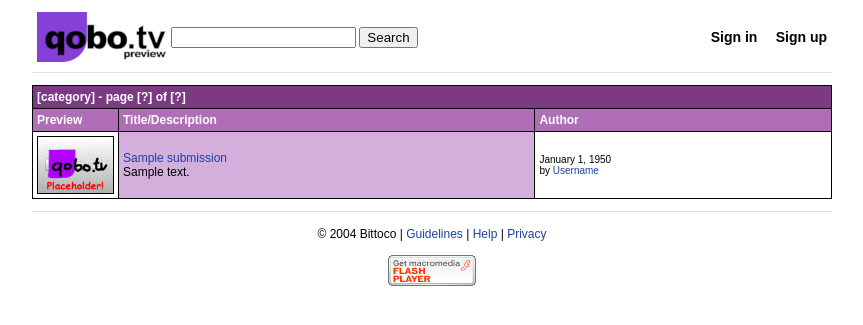
After one commit to bluffingo/OpenSB2, a PHP site: page /browse.php?category=video in a window 1280 px wide. The commit adds this page. Shown: the top 325 px of the page, without its empty margins (208-1071 px from the left). Run offline with PHP 8.4, Linux system fonts and the light colour scheme; tables that the repository leaves empty hold one stand-in row (values such as "Sample post"); style sheets or scripts are compiled from the project's sources.

Commit message:
implement browse page (early)

```diff
--- a/scss/qobo.scss
+++ b/scss/qobo.scss
@@ -1,6 +1,7 @@
 $font: Arial, Helvetica, sans-serif;
 $border-color: #000;
 $title-color: #af6eb7;
+$title-color-2: #7c3a85;
 $content-color: #d4afdb;
 $content-color-2: #ffffff;
 
@@ -56,6 +57,10 @@ form {
 }
 
 // essentials
+.textSmall {
+    font-size: x-small;
+}
+
 .avatar {
     border: 1px solid $border-color;
 }
@@ -66,6 +71,12 @@ form {
 
 .titleBg {
     background-color: $title-color;
+    color: white;
+    font-weight: bold;
+}
+
+.titleBgDark {
+    background-color: $title-color-2;
     color: white;
     font-weight: bold;
 }
--- /dev/null
+++ b/src/Controllers/BrowseController.php
@@ -0,0 +1,20 @@
+<?php
+// Copyright Chaziz Multimedia Entertainment and Bittoco 2024, all rights reserved.
+
+namespace Qobo\Controllers;
+
+use Qobo\Framework\Controller;
+
+class BrowseController extends Controller {
+    public function browse() {
+        // TODO: PAGINATION
+
+        $category = $_GET["category"];
+
+        $submissions = $this->db->execute("SELECT * FROM submissions where type = ? LIMIT 12", [$category]);
+
+        return $this->frontend->render("browse", [
+            'submissions' => $submissions,
+        ]);
+    }
+}
--- a/src/Controllers/IndexController.php
+++ b/src/Controllers/IndexController.php
@@ -7,10 +7,8 @@ use Qobo\Framework\Controller;
 
 class IndexController extends Controller {
     public function index() {
-        $submissions = $this->db->execute("SELECT * FROM submissions LIMIT 10");
+        //uh, nothing.
 
-        return $this->frontend->render("index", [
-            'submissions' => $submissions,
-        ]);
+        return $this->frontend->render("index");
     }
 }
--- a/src/Routes.php
+++ b/src/Routes.php
@@ -19,6 +19,7 @@ use Qobo\Controllers\AuthController;
 use Qobo\Controllers\UploadController;
 use Qobo\Controllers\ProfileController;
 use Qobo\Controllers\SbMigrateController;
+use Qobo\Controllers\BrowseController;
 
 $router = new Router();
 
@@ -28,6 +29,7 @@ $router->GET("/help.php", [MiscController::class, "help"]);
 $router->GET("/guidelines.php", [MiscController::class, "guidelines"]);
 $router->GET("/privacy.php", [MiscController::class, "privacy"]);
 
+$router->GET("/browse.php", [BrowseController::class, "browse"]);
 $router->GET("/view.php", [ViewController::class, "view"]);
 $router->GET("/profile.php", [ProfileController::class, "profile"]);
 
--- /dev/null
+++ b/src/templates/qobo/browse.twig
@@ -0,0 +1,45 @@
+{% extends "components/template.twig" %}
+
+{% block content %}
+<table class="tableBg" width="800" cellspacing="1" cellpadding="4">
+	<tbody>
+        <tr class="titleBgDark">
+            <td colspan="3">
+				[category] - page [?] of [?]
+            </td>
+        </tr>
+        <tr class="titleBg">
+            <td width="70">Preview</td>
+			<td>Title/Description</td>
+			<td>Author</td>
+        </tr>
+		{% if submissions %}
+		{% for submission in submissions %}
+		<tr>
+			<td class="contentBgWhite" align="center">
+				<a href="view.php?id={{ submission.display_id }}">
+					<img src="img/default.png" class="avatar" width="75">
+				</a>
+			</td>
+			<td class="contentBg">
+				<div class="title">
+					<a href="view.php?id={{ submission.display_id }}">{{ submission.title }}</a>
+				</div>
+				<div class="description">
+					{% if submission.description %}
+					{{ submission.description|length > 200 ? submission.description|slice(0, 200) ~ '...' : submission.description  }}
+					{% else %}
+					No description.
+					{% endif %}
+				</div>
+			</td>
+			<td class="contentBgWhite textSmall">
+				{{ submission.published | qobo_date('F j, Y') }}<br>
+				by <a href="profile.php?user=Username">Username</a>
+			</td>
+		</tr>
+		{% endfor %}
+		{% endif %}
+	</tbody>
+</table>
+{% endblock %}
```
Also changed, not shown: src/templates/qobo/index.twig (+12 -33 lines).
